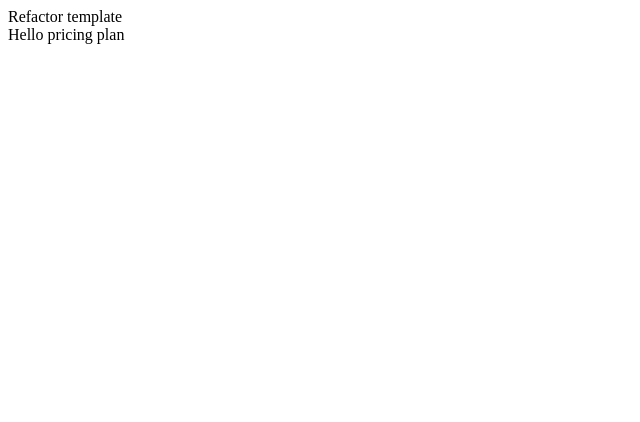
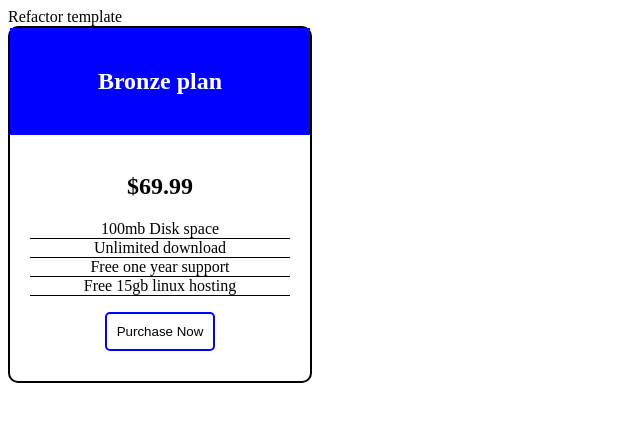
Before and after one commit to obododavid/appruve-coding-challenge, a React (Create React App) app: page / in a window 1280 px wide. Shown: the top 422 px of the page, without its empty margins (0-640 px from the left). Built offline with nearby package versions, Linux system fonts and the light colour scheme.

Commit message:
-create basic styles for pricing plan component -connect pricing plan component to root app

```diff
--- a/src/components/pricingPlan/pricingPlan.tsx
+++ b/src/components/pricingPlan/pricingPlan.tsx
@@ -1,12 +1,25 @@
-import React from 'react';
-import { PricingPlanContainer } from './style';
+import React from "react";
+import { PricingPlanContainer } from "./style";
 
 const PricingPlan: React.FC = () => {
-    return (
-        <PricingPlanContainer>
-            Hello pricing plan
-        </PricingPlanContainer>
-    )
+  return (
+    <PricingPlanContainer>
+      <section className="header">
+        <h1>Bronze plan</h1>
+      </section>
+      <section className="pricing">
+        <img src="" alt="" />
+        <h1>$69.99</h1>
+      </section>
+      <ul className="benefits">
+        <li>100mb Disk space</li>
+        <li>Unlimited download</li>
+        <li>Free one year support</li>
+        <li>Free 15gb linux hosting</li>
+      </ul>
+      <button className="button">Purchase Now</button>
+    </PricingPlanContainer>
+  );
 };
 
 export default PricingPlan;
--- a/src/components/pricingPlan/style.ts
+++ b/src/components/pricingPlan/style.ts
@@ -1,5 +1,45 @@
-import styled from 'styled-components';
+import styled from "styled-components";
 
 export const PricingPlanContainer = styled.div`
+  border: 2px solid black;
+  border-radius: 10px;
+  text-align: center;
+  max-width: 300px;
+  padding-bottom: 30px;
 
+  .header {
+    padding: 20px 0;
+    background-color: blue;
+
+    h1 {
+      color: #fff;
+    }
+  }
+
+  .pricing {
+  }
+
+  .benefits {
+    list-style: none;
+    padding: 0 20px;
+
+    li {
+      border-bottom: 1px solid black;
+    }
+  }
+
+  .button {
+    color: #000;
+    background-color: #fff;
+    border: 2px solid;
+    border-color: blue;
+    border-radius: 5px;
+    padding: 10px;
+    cursor: pointer;
+
+    &:hover {
+      background-color: blue;
+      color: #fff;
+    }
+  }
 `;
```
Also changed, not shown: src/App.tsx (+4 -4 lines).
